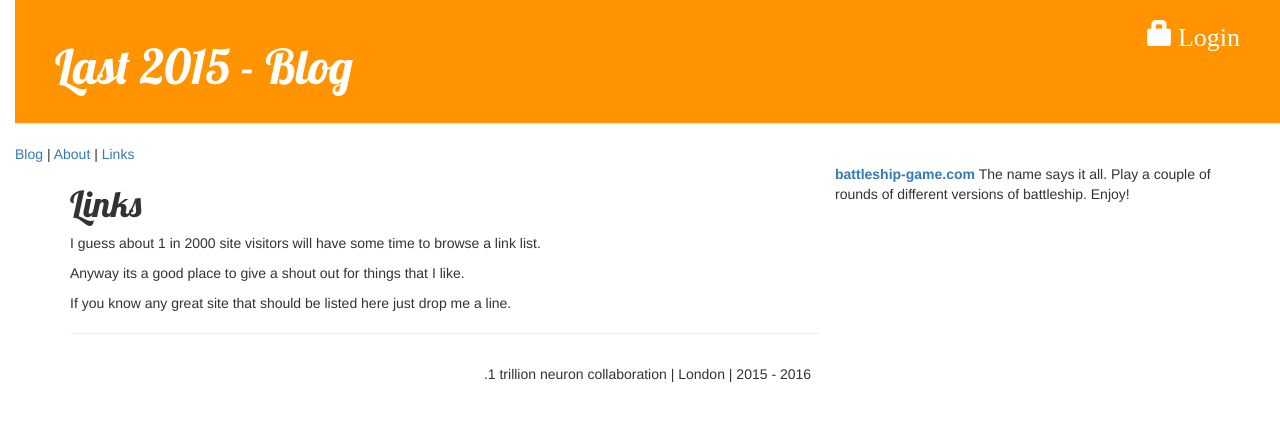
After one commit to walter2/last_2015, a Django app: a page that uses blog/templates/blog/base.html in a window 1280 px wide. The commit adds this page. Shown: the top 421 px of the page. Run offline with Django 3.2, Linux system fonts and the light colour scheme; some libraries are stand-ins or nearby versions.

Commit message:
Added basic 'Site links' page, url and view. Added Link to blog in emerging top main menu.

```diff
--- a/blog/templates/blog/base.html
+++ b/blog/templates/blog/base.html
@@ -39,7 +39,9 @@
         </div>
 
         <div>
-            <a href="{% url 'about_site' %}">About</a>
+            <a href="{% url 'post_list' %}">Blog</a> |
+            <a href="{% url 'about_site' %}">About</a> |
+            <a href="{% url 'site_links' %}">Links</a>
         </div>
 
         <div class="content container">
--- /dev/null
+++ b/blog/templates/blog/site_links.html
@@ -0,0 +1,24 @@
+{% extends 'blog/base.html' %}
+
+{% block content %}
+    <div>
+
+        <h1>Links</h1>
+
+        <p>I guess about 1 in 2000 site visitors will have some time to browse a link list.</p>
+        <p>Anyway its a good place to give a shout out for things that I like.</p>
+        <p>If you know any great site that should be listed here just drop me a line.</p>
+    </div>
+
+    <hr>
+
+    </div>
+        <p><a href="http://www.battleship-game.com/en/">
+            <strong>battleship-game.com</strong>
+        </a><span>
+            The name says it all. Play a couple of rounds of different versions of battleship. Enjoy!
+        </span>
+        </p>
+    </div>
+
+{% endblock %}
--- a/blog/urls.py
+++ b/blog/urls.py
@@ -8,6 +8,7 @@ urlpatterns = [
     url(r'^comment/(?P<pk>[0-9]+)/remove/$', views.comment_remove, name='comment_remove'),
     url(r'^comment/unapproved/$', views.unapproved_comments, name='unapproved_comments'),
     url(r'^drafts/$', views.post_draft_list, name='post_draft_list'),
+    url(r'^links/$', views.site_links, name='site_links'),
     url(r'^post/(?P<pk>[0-9]+)$', views.post_detail, name='post_detail'),
     url(r'^post/(?P<pk>[0-9]+)/comment/$', views.add_comment_to_post, name='add_comment_to_post'),
     url(r'^post/(?P<pk>[0-9]+)/edit/$', views.post_edit, name='post_edit'),
--- a/blog/views.py
+++ b/blog/views.py
@@ -111,5 +111,10 @@ def comment_remove(request, pk):
     comment.delete()
     return redirect('blog.views.post_detail', pk=post_pk)
 
+
 def about_site(request):
     return render(request, 'blog/about_site.html')
+
+
+def site_links(request):
+    return render(request, 'blog/site_links.html')
```
